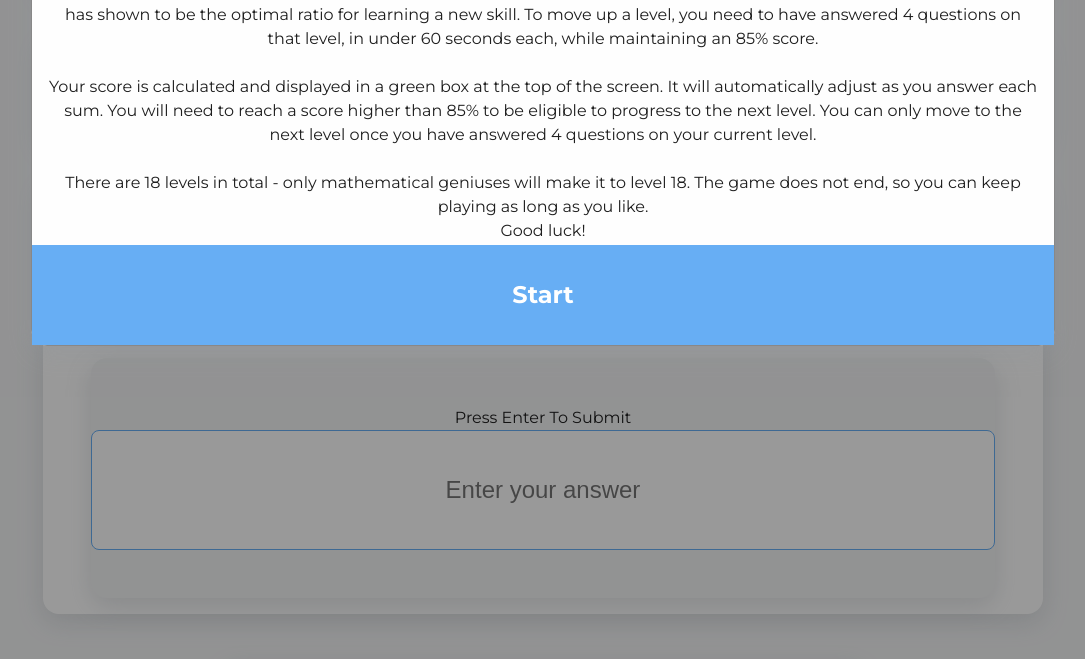
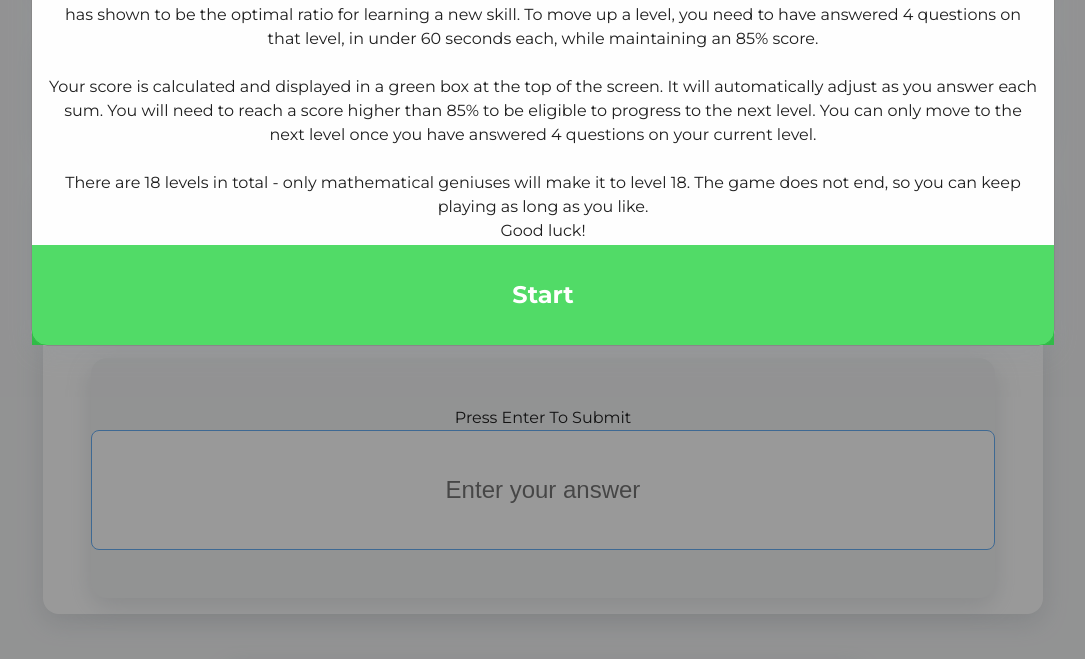
Before and after one commit to BOM-98/mental-maths-project-2, a website with bundled scripts: page index.html in a window 1280 px wide. In both pictures the pointer is over the element 640 px from the left and 407 px from the top of the page. Shown: the part 112-771 px from the top of the page, without its empty margins (97-1182 px from the left). Built offline with nearby package versions, Linux system fonts and the light colour scheme.

Commit message:
feat: add interactivity to modal start btn

```diff
--- a/assets/css/style.css
+++ b/assets/css/style.css
@@ -83,6 +83,10 @@ main {
   cursor: pointer;
 }
 
+#start {
+  cursor: pointer;
+}
+
 /* Modal Header */
 .modal-header {
   padding: 2px 16px;
@@ -104,6 +108,11 @@ main {
   font-size: 1.5rem;
   background-color: var(--global-color-primary-blue);
   color: var(--global-color-highlight-white);
+}
+
+.modal-footer:hover {
+  cursor: pointer;
+  background-color: var(--global-color-secondary-green);
 }
 
 /* Modal Content */
```
Also changed, not shown: README.md.
